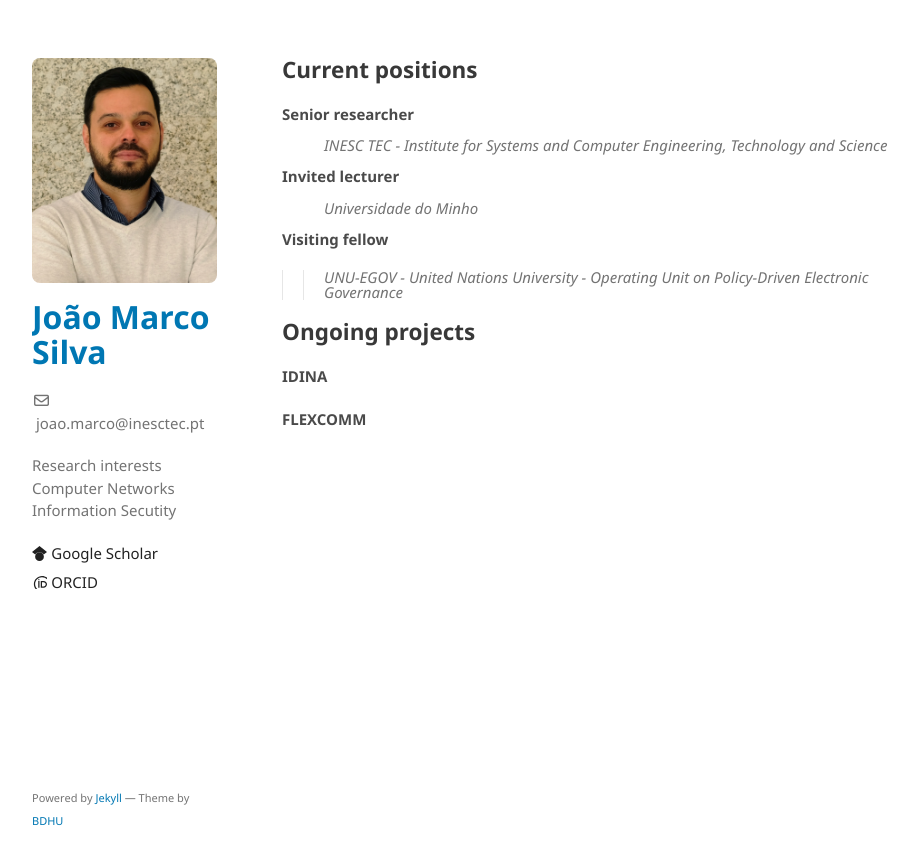
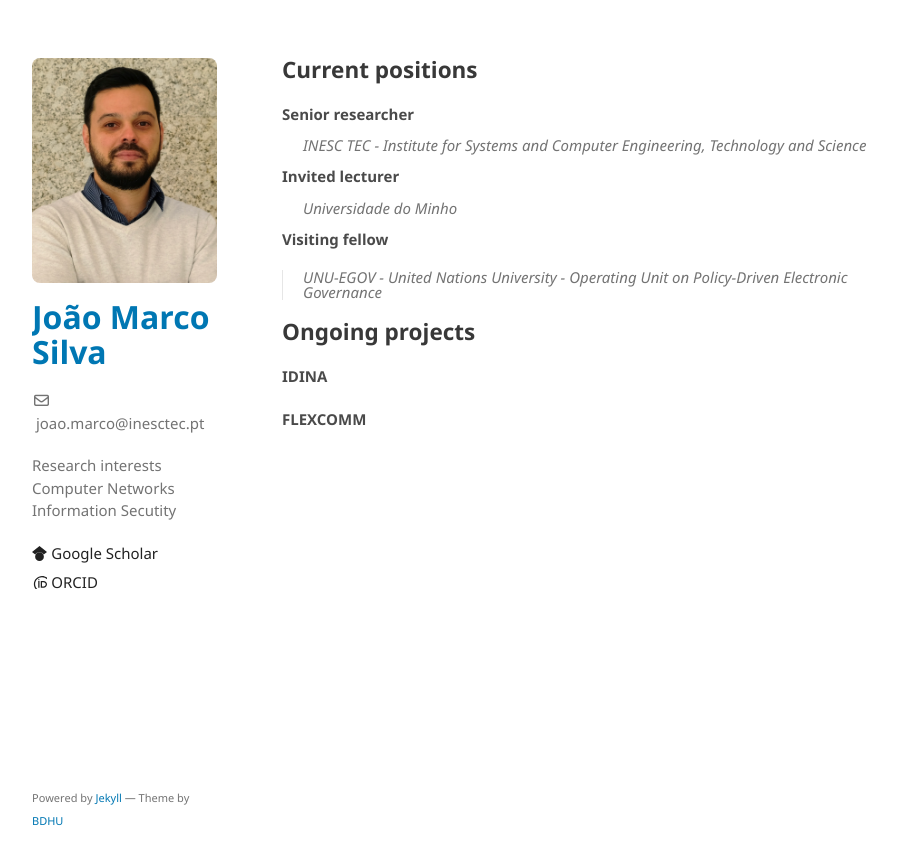
Before and after one commit to jotamarco/jotamarco.github.io, a Jekyll site: the page built from index.md, in a window 1280 px wide. Shown: the top 865 px of the page, without its empty margins (178-1096 px from the left). Built offline with Jekyll 4.4.1, drawn with Linux system fonts in a browser that asks for light colours.

Commit message:
Correção de espaços 4

```diff
--- a/index.md
+++ b/index.md
@@ -5,14 +5,14 @@ layout: default
 ## Current positions
 
 #### Senior researcher
->> <p style="line-height: 0.0;">INESC TEC - Institute for Systems and Computer Engineering, Technology
+> <p style="line-height: 0.0;">INESC TEC - Institute for Systems and Computer Engineering, Technology
 and Science</p>
 
 #### Invited lecturer
->> <p style="line-height: 0.0;">Universidade do Minho</p>
+> <p style="line-height: 0.0;">Universidade do Minho</p>
 
 #### Visiting fellow
->> <p style="line-height: 1.0;">UNU-EGOV - United Nations University - Operating Unit on Policy-Driven
+> <p style="line-height: 1.0;">UNU-EGOV - United Nations University - Operating Unit on Policy-Driven
 Electronic Governance</p>
 
 
```
